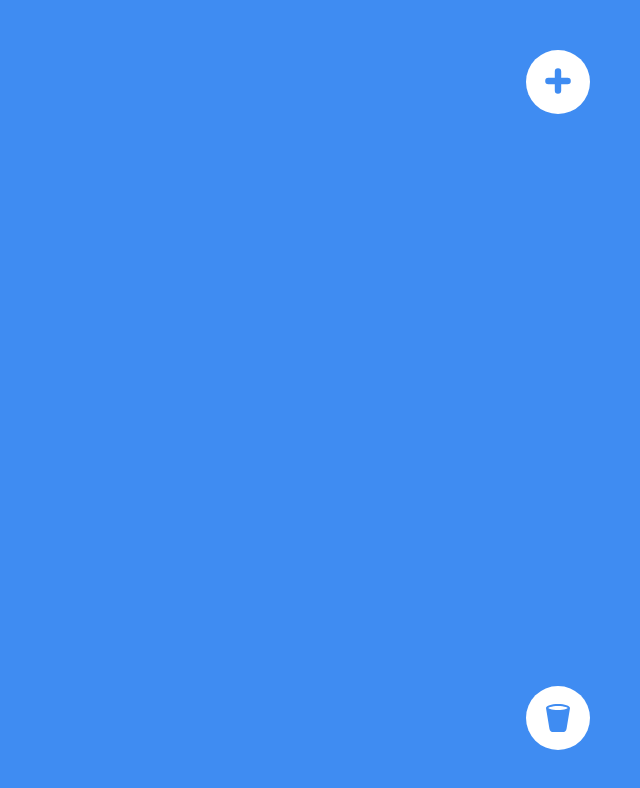
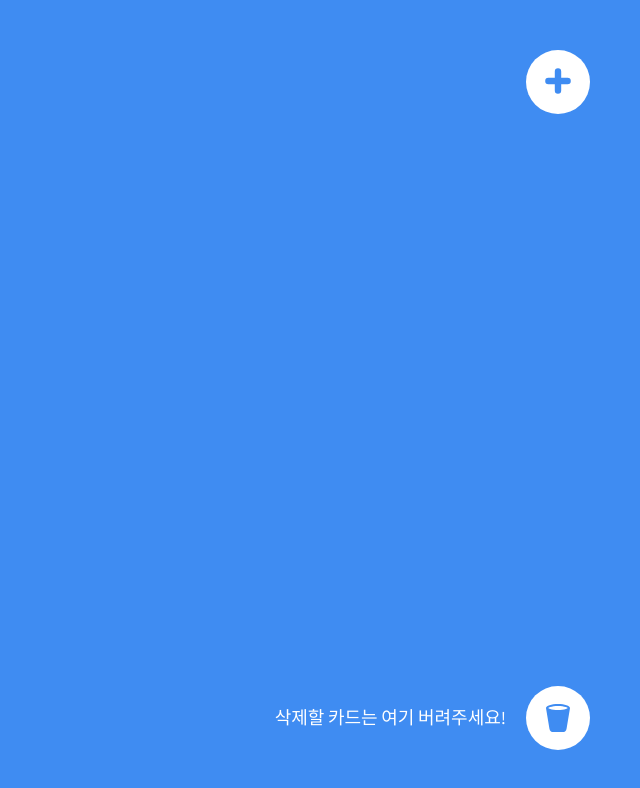
Before and after one commit to dldnjswns31/React-Todo, a React (Create React App) app: page / in a window 1280 px wide. Shown: the top 788 px of the page, without its empty margins (640-1280 px from the left). Built offline with nearby package versions, Linux system fonts and the light colour scheme.

Commit message:
design: 쓰레기통에 문구 추가

```diff
--- a/src/components/Trashcan.tsx
+++ b/src/components/Trashcan.tsx
@@ -18,11 +18,23 @@ const trashcanShake = keyframes`
     }
 `;
 
-const StWrapper = styled.div<{ isDraggingOver: boolean }>`
+const StWrapper = styled.div`
   position: absolute;
   right: 50px;
   bottom: 50px;
   display: flex;
+  align-items: center;
+
+  span {
+    margin-right: 20px;
+    color: white;
+    font-size: 18px;
+    font-weight: 500;
+  }
+`;
+
+const StTrashcan = styled.div<{ isDraggingOver: boolean }>`
+  display: inline-flex;
   justify-content: center;
   align-items: center;
   width: 64px;
@@ -49,12 +61,15 @@ const Trashcan = () => {
     <Droppable droppableId="trashcan">
       {(provided, snapshot) => {
         return (
-          <StWrapper
-            ref={provided.innerRef}
-            {...provided.droppableProps}
-            isDraggingOver={snapshot.isDraggingOver}
-          >
-            <BsTrash2Fill />
+          <StWrapper>
+            <span>삭제할 카드는 여기 버려주세요!</span>
+            <StTrashcan
+              ref={provided.innerRef}
+              {...provided.droppableProps}
+              isDraggingOver={snapshot.isDraggingOver}
+            >
+              <BsTrash2Fill />
+            </StTrashcan>
           </StWrapper>
         );
       }}
```
